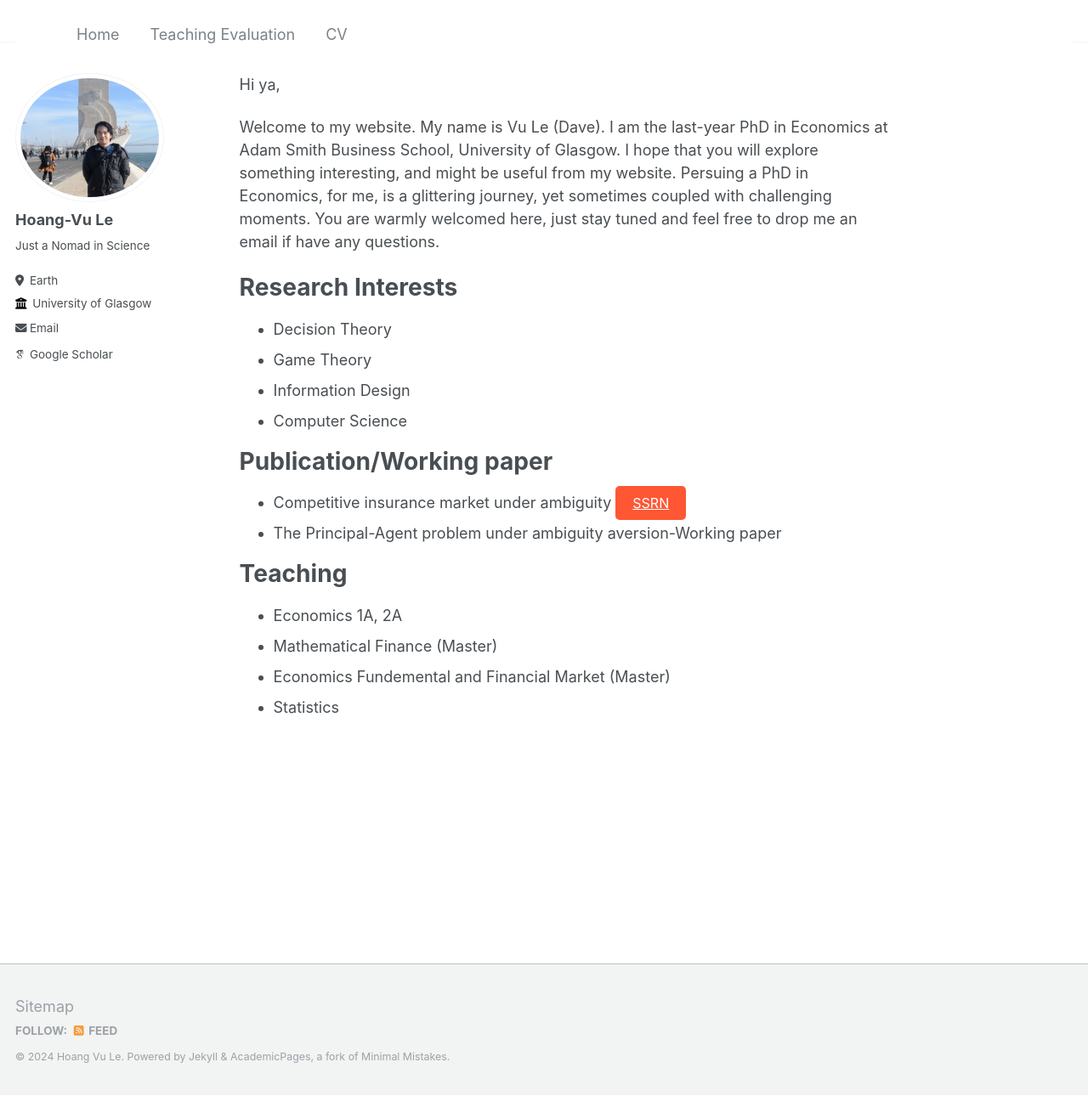
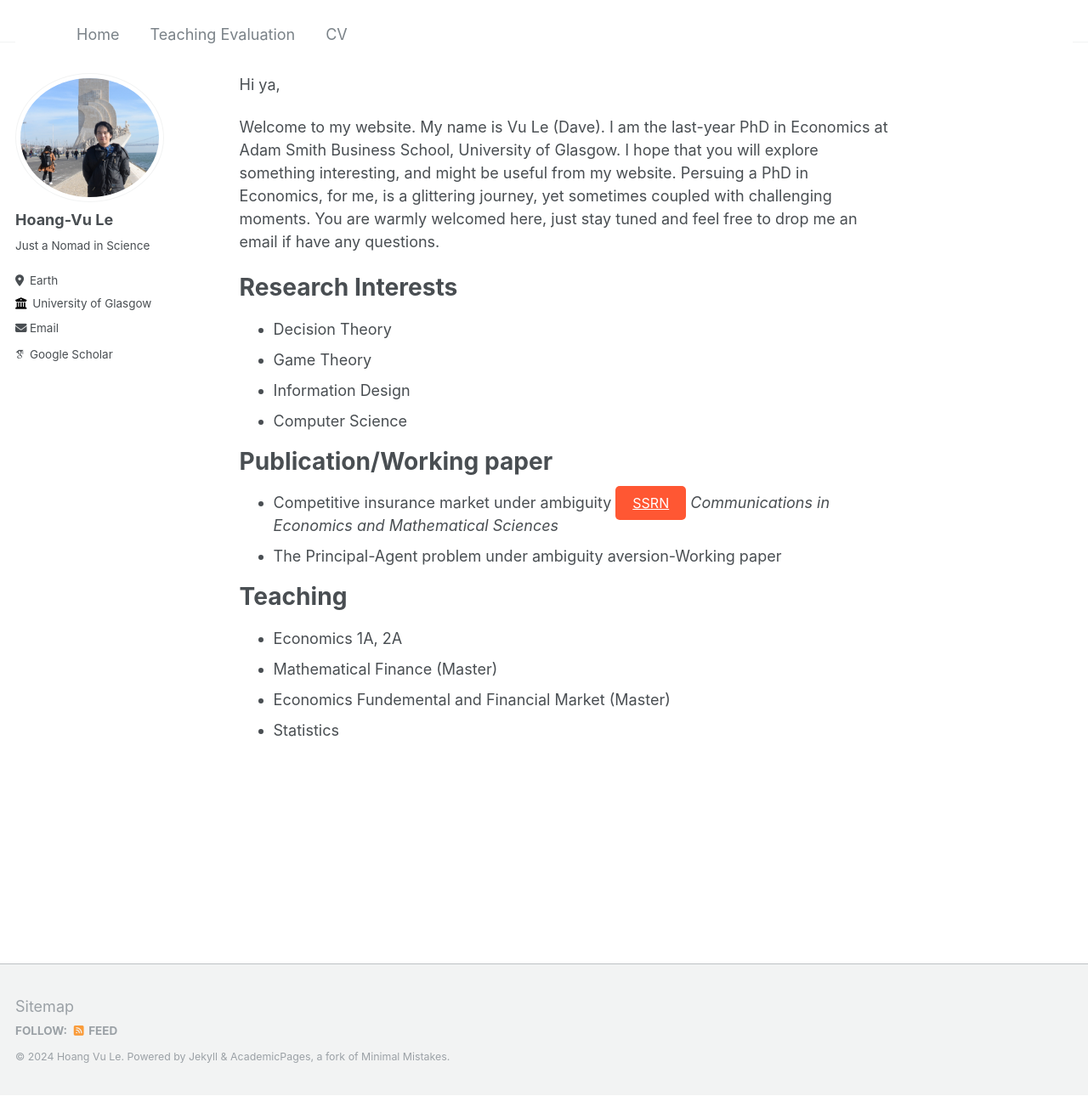
Before and after one commit to hvule/hvule.github.io, a Jekyll site: the page built from _pages/about.md, in a window 1280 px wide and 1290 px high. Shown: the whole window at 85% size. Built offline with Jekyll 4.4.1, drawn with Linux system fonts in a browser that asks for light colours; some web fonts are replaced.

Commit message:
Update about.md

```diff
--- a/_pages/about.md
+++ b/_pages/about.md
@@ -25,6 +25,7 @@ Publication/Working paper
 ======
 
 * Competitive insurance market under ambiguity <a href="https://doi.org/10.50906/cems.3.0_56" class="btn--research">SSRN</a>
+ _Communications in Economics and Mathematical Sciences_
 * The Principal-Agent problem under ambiguity aversion-Working paper
 
 
```
